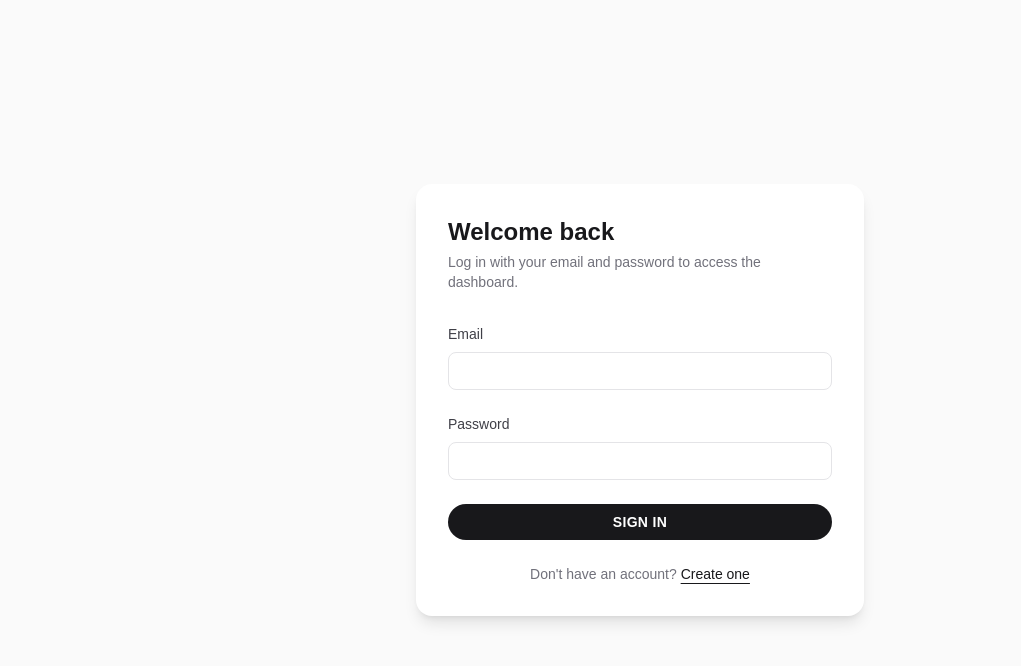
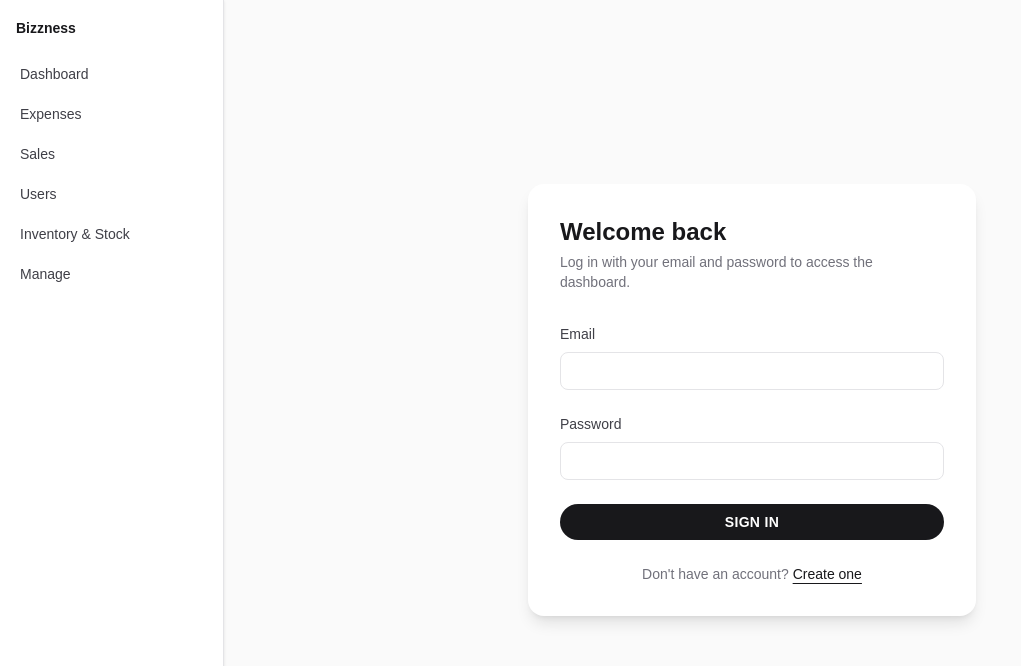
Before and after one commit to PrashinMore/Bizzness, a Next.js app in the folder webFe/: page /login in a window 1280 px wide. Shown: the top 666 px of the page, without its empty margins (0-1021 px from the left). Built offline with nearby package versions, Linux system fonts and the light colour scheme; no server answers.

Commit message:
side-nav and dockerfile

```diff
--- a/webFe/src/app/dashboard/page.tsx
+++ b/webFe/src/app/dashboard/page.tsx
@@ -52,7 +52,7 @@ export default function DashboardPage() {
             <ul className="mt-4 space-y-3 text-sm text-zinc-600">
               <li>
                 <Link
-                  href="/dashboard/settings"
+                  href="/settings"
                   className="font-medium text-zinc-900 underline-offset-4 hover:underline"
                 >
                   Update your password
@@ -60,7 +60,7 @@ export default function DashboardPage() {
               </li>
               <li>
                 <Link
-                  href="/dashboard/settings"
+                  href="/settings"
                   className="font-medium text-zinc-900 underline-offset-4 hover:underline"
                 >
                   Refresh profile information
@@ -70,7 +70,7 @@ export default function DashboardPage() {
                 <>
                   <li>
                     <Link
-                      href="/dashboard/users"
+                      href="/users"
                       className="font-medium text-zinc-900 underline-offset-4 hover:underline"
                     >
                       Manage team members
@@ -78,7 +78,7 @@ export default function DashboardPage() {
                   </li>
                   <li>
                     <Link
-                      href="/dashboard/products"
+                      href="/products"
                       className="font-medium text-zinc-900 underline-offset-4 hover:underline"
                     >
                       Inventory & stock
@@ -97,33 +97,7 @@ export default function DashboardPage() {
             </ul>
           </article>
 
-          <article className="rounded-3xl bg-white p-6 shadow-sm">
-            <h2 className="text-lg font-semibold text-zinc-900">
-              Account details
-            </h2>
-            <dl className="mt-4 space-y-3 text-sm text-zinc-600">
-              <div className="flex justify-between">
-                <dt className="font-medium text-zinc-500">Email</dt>
-                <dd className="text-zinc-900">{user.email}</dd>
-              </div>
-              <div className="flex justify-between">
-                <dt className="font-medium text-zinc-500">Role</dt>
-                <dd className="capitalize text-zinc-900">{user.role}</dd>
-              </div>
-              <div className="flex justify-between">
-                <dt className="font-medium text-zinc-500">Created</dt>
-                <dd className="text-zinc-900">
-                  {new Date(user.createdAt).toLocaleString()}
-                </dd>
-              </div>
-              <div className="flex justify-between">
-                <dt className="font-medium text-zinc-500">Last updated</dt>
-                <dd className="text-zinc-900">
-                  {new Date(user.updatedAt).toLocaleString()}
-                </dd>
-              </div>
-            </dl>
-          </article>
+
 
           <article className="rounded-3xl bg-white p-6 shadow-sm">
             <h2 className="text-lg font-semibold text-zinc-900">Expenses</h2>
--- a/webFe/src/app/layout.tsx
+++ b/webFe/src/app/layout.tsx
@@ -2,6 +2,7 @@ import type { Metadata } from 'next';
 import { Geist, Geist_Mono } from 'next/font/google';
 import './globals.css';
 import { AuthProvider } from '@/contexts/auth-context';
+import { SideNav } from '@/components/side-nav';
 
 const geistSans = Geist({
   variable: '--font-geist-sans',
@@ -27,7 +28,10 @@ export default function RootLayout({
   return (
     <html lang="en">
       <body suppressHydrationWarning className={`${geistSans.variable} ${geistMono.variable} antialiased`}>
-        <AuthProvider>{children}</AuthProvider>
+        <AuthProvider>
+          <SideNav />
+          <div className="min-h-screen bg-zinc-50 md:pl-56">{children}</div>
+        </AuthProvider>
       </body>
     </html>
   );
--- /dev/null
+++ b/webFe/src/app/products/page.tsx
@@ -0,0 +1,3 @@
+'use client';
+
+export { default } from '@/app/dashboard/products/page';
--- /dev/null
+++ b/webFe/src/app/profile/page.tsx
@@ -0,0 +1,59 @@
+'use client';
+
+import Link from 'next/link';
+import { useRequireAuth } from '@/hooks/use-require-auth';
+
+export default function ProfilePage() {
+  const { user, loading } = useRequireAuth();
+
+  if (loading || !user) {
+    return (
+      <main className="flex min-h-screen items-center justify-center bg-zinc-50">
+        <p className="text-sm text-zinc-500">Loading your profile…</p>
+      </main>
+    );
+  }
+
+  return (
+    <main className="min-h-screen bg-zinc-50 px-6 py-12">
+      <div className="mx-auto flex w-full max-w-3xl flex-col gap-6">
+        <header className="flex items-center justify-between rounded-3xl bg-white p-6 shadow-sm">
+          <div>
+            <p className="text-sm uppercase tracking-widest text-zinc-400">Profile</p>
+            <h1 className="text-3xl font-semibold text-zinc-900">{user.name}</h1>
+            <p className="mt-2 text-sm text-zinc-500">{user.email}</p>
+          </div>
+          <Link href="/settings" className="text-sm font-medium text-zinc-900 underline">
+            Settings
+          </Link>
+        </header>
+
+        <article className="rounded-3xl bg-white p-6 shadow-sm">
+          <h2 className="text-lg font-semibold text-zinc-900">Account details</h2>
+          <dl className="mt-4 space-y-3 text-sm text-zinc-600">
+            <div className="flex justify-between">
+              <dt className="font-medium text-zinc-500">Email</dt>
+              <dd className="text-zinc-900">{user.email}</dd>
+            </div>
+            <div className="flex justify-between">
+              <dt className="font-medium text-zinc-500">Role</dt>
+              <dd className="capitalize text-zinc-900">{user.role}</dd>
+            </div>
+            <div className="flex justify-between">
+              <dt className="font-medium text-zinc-500">Created</dt>
+              <dd className="text-zinc-900">
+                {new Date(user.createdAt).toLocaleString()}
+              </dd>
+            </div>
+            <div className="flex justify-between">
+              <dt className="font-medium text-zinc-500">Last updated</dt>
+              <dd className="text-zinc-900">
+                {new Date(user.updatedAt).toLocaleString()}
+              </dd>
+            </div>
+          </dl>
+        </article>
+      </div>
+    </main>
+  );
+}
--- /dev/null
+++ b/webFe/src/app/settings/page.tsx
@@ -0,0 +1,3 @@
+'use client';
+
+export { default } from '@/app/dashboard/settings/page';
--- /dev/null
+++ b/webFe/src/app/users/page.tsx
@@ -0,0 +1,3 @@
+'use client';
+
+export { default } from '@/app/dashboard/users/page';
--- /dev/null
+++ b/webFe/src/components/side-nav.tsx
@@ -0,0 +1,74 @@
+'use client';
+
+import Link from 'next/link';
+import { useState, useEffect } from 'react';
+import { usePathname } from 'next/navigation';
+
+export function SideNav() {
+  const [open, setOpen] = useState(true);
+  const pathname = usePathname();
+
+  useEffect(() => {
+    const stored = typeof window !== 'undefined' ? window.localStorage.getItem('sidenav-open') : null;
+    if (stored !== null) {
+      setOpen(stored === '1');
+    }
+  }, []);
+
+  const toggle = () => {
+    const next = !open;
+    setOpen(next);
+    if (typeof window !== 'undefined') {
+      window.localStorage.setItem('sidenav-open', next ? '1' : '0');
+    }
+  };
+
+  const linkClasses = (href: string) =>
+    `block rounded px-3 py-2 text-sm ${
+      pathname?.startsWith(href)
+        ? 'bg-zinc-900 text-white'
+        : 'text-zinc-700 hover:bg-zinc-100'
+    }`;
+
+  return (
+    <>
+      <button
+        aria-label="Toggle navigation"
+        onClick={toggle}
+        className="fixed left-3 top-3 z-50 rounded border border-zinc-300 bg-white px-3 py-2 text-sm shadow-sm hover:bg-zinc-50 md:hidden"
+      >
+        ☰
+      </button>
+
+      <aside
+        className={`fixed left-0 top-0 z-40 h-full w-56 border-r border-zinc-200 bg-white shadow-sm transition-transform duration-200 md:translate-x-0 ${
+          open ? 'translate-x-0' : '-translate-x-full'
+        }`}
+      >
+        <div className="flex h-14 items-center px-4">
+          <span className="text-sm font-semibold text-zinc-900">Bizzness</span>
+        </div>
+        <nav className="space-y-1 px-2">
+          <Link href="/dashboard" className={linkClasses('/dashboard')}>
+            Dashboard
+          </Link>
+          <Link href="/expenses" className={linkClasses('/expenses')}>
+            Expenses
+          </Link>
+          <Link href="/sales" className={linkClasses('/sales')}>
+            Sales
+          </Link>
+          <Link href="/users" className={linkClasses('/users')}>
+            Users
+          </Link>
+          <Link href="/products" className={linkClasses('/products')}>
+            Inventory & Stock
+          </Link>
+          <Link href="/profile" className={linkClasses('/profile')}>
+            Manage
+          </Link>
+        </nav>
+      </aside>
+    </>
+  );
+}
```
Also changed, not shown: 2 other files (tests, documents, lock files or other folders).
